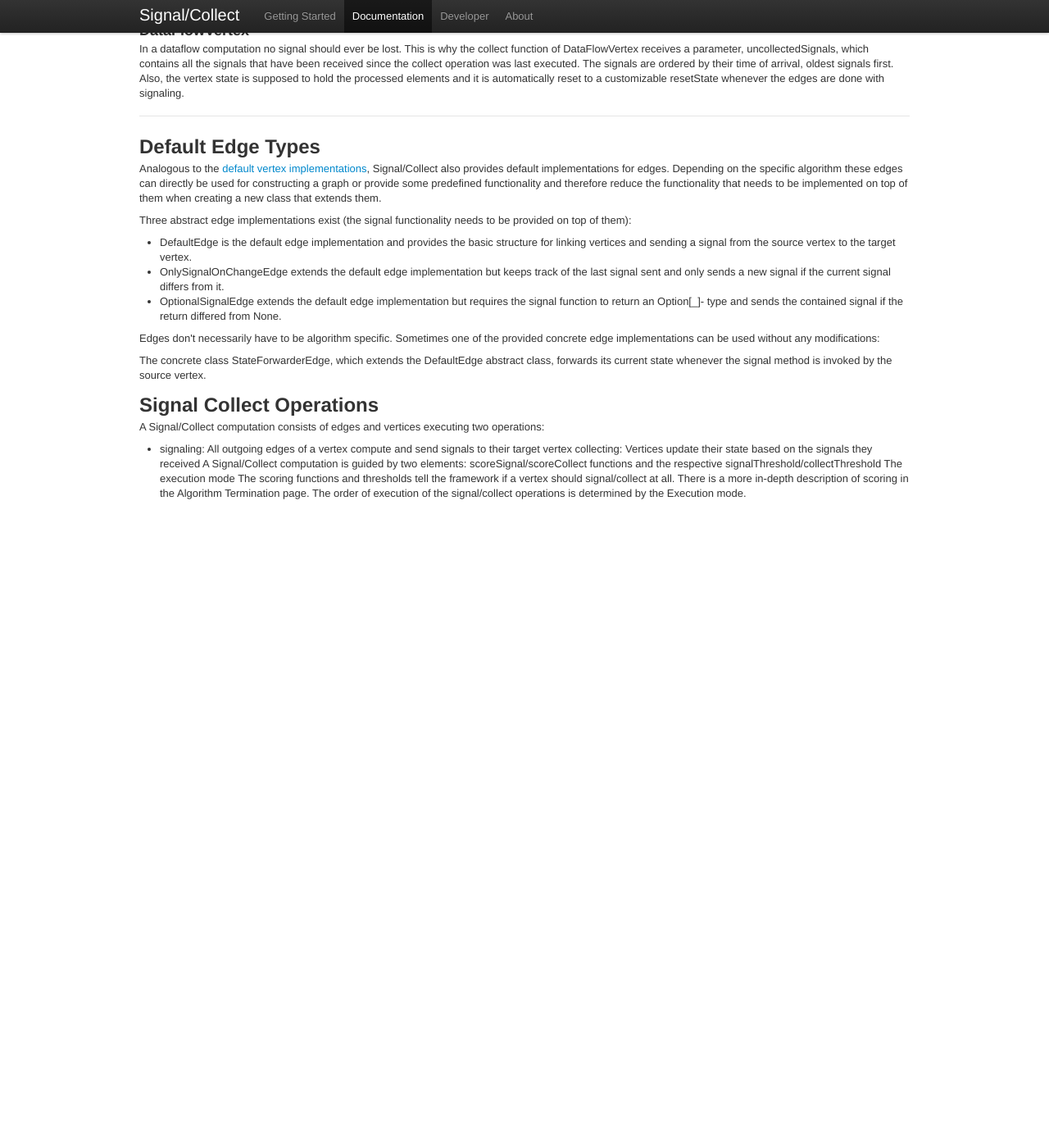
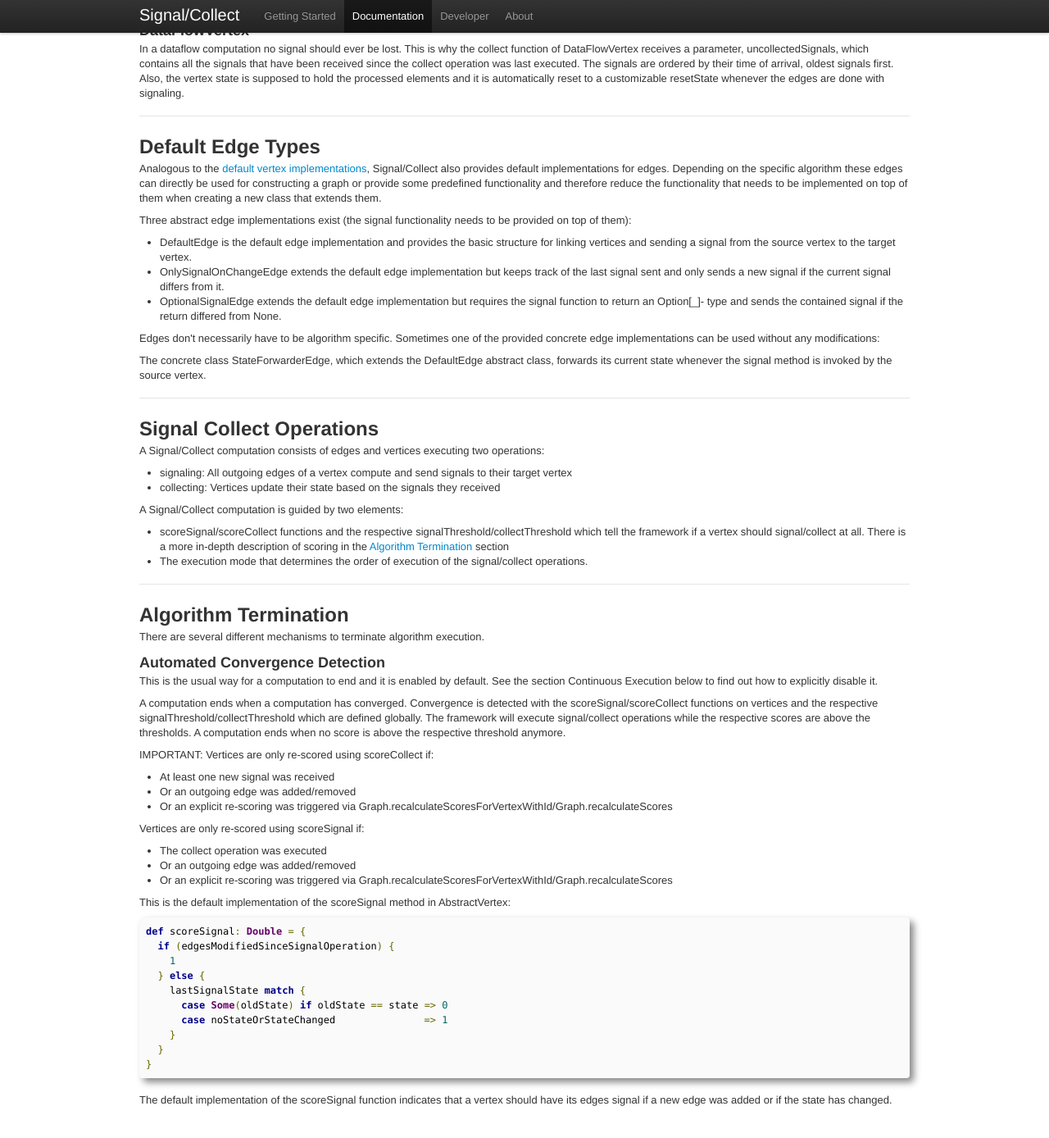
Before and after one commit to uzh/signal-collect, a Jekyll site: the page built from documentation.html, in a window 1280 px wide and 1400 px high, scrolled down 1018 px. Shown: the top 1388 px of the window at 82% size. Built offline with Jekyll 4.4.1, drawn with Linux system fonts in a browser that asks for light colours; comment, search, counter and statistics services are not loaded; before the commit the page ends 1678 px from its top, so only the background shows below that.

Commit message:
more docu

```diff
--- a/documentation.html
+++ b/documentation.html
@@ -65,14 +65,63 @@
 
 <p>The concrete class StateForwarderEdge, which extends the DefaultEdge abstract class, forwards its current state whenever the signal method is invoked by the source vertex.</p>
 
+<hr class="soften">
+
 <h2 id="SignalCollectOperations">Signal Collect Operations</h2>
 <p>A Signal/Collect computation consists of edges and vertices executing two operations:</p>
 
 <ul>
-<li>signaling: All outgoing edges of a vertex compute and send signals to their target vertex
-collecting: Vertices update their state based on the signals they received
-A Signal/Collect computation is guided by two elements:
+<li>signaling: All outgoing edges of a vertex compute and send signals to their target vertex</li>
+<li>collecting: Vertices update their state based on the signals they received</li>
+</ul>
 
-scoreSignal/scoreCollect functions and the respective signalThreshold/collectThreshold
-The execution mode
-The scoring functions and thresholds tell the framework if a vertex should signal/collect at all. There is a more in-depth description of scoring in the Algorithm Termination page. The order of execution of the signal/collect operations is determined by the Execution mode.
+<p>A Signal/Collect computation is guided by two elements:</p>
+
+<ul>
+<li>scoreSignal/scoreCollect functions and the respective signalThreshold/collectThreshold which tell  the framework if a vertex should signal/collect at all. There is a more in-depth description of scoring in the <a href="#AlgorithmTermination">Algorithm Termination</a> section</li>
+<li>The execution mode that determines the order of execution of the signal/collect operations.
+</ul>
+
+<hr class="soften">
+
+<h2 id="AlgorithmTermination">Algorithm Termination</h2>
+<p>There are several different mechanisms to terminate algorithm execution.</p>
+
+<h3>Automated Convergence Detection</h3>
+<p>This is the usual way for a computation to end and it is enabled by default. See the section Continuous Execution below to find out how to explicitly disable it.</p>
+
+<p>A computation ends when a computation has converged. Convergence is detected with the scoreSignal/scoreCollect functions on vertices and the respective signalThreshold/collectThreshold which are defined globally. The framework will execute signal/collect operations while the respective scores are above the thresholds. A computation ends when no score is above the respective threshold anymore.</p>
+
+<p>IMPORTANT: Vertices are only re-scored using scoreCollect if:</p>
+<ul>
+	<li>At least one new signal was received</li>
+	<li>Or an outgoing edge was added/removed</li>
+	<li>Or an explicit re-scoring was triggered via Graph.recalculateScoresForVertexWithId/Graph.recalculateScores</li>
+</ul>
+
+
+
+<p>Vertices are only re-scored using scoreSignal if:</p>
+
+<ul>
+	<li>The collect operation was executed</li>
+	<li>Or an outgoing edge was added/removed</li>
+	<li>Or an explicit re-scoring was triggered via Graph.recalculateScoresForVertexWithId/Graph.recalculateScores</li>
+</ul>
+
+
+
+<p>This is the default implementation of the scoreSignal method in AbstractVertex:</p>
+
+<pre class="prettyprint lang-scala">def scoreSignal: Double = {
+  if (edgesModifiedSinceSignalOperation) {
+    1
+  } else {
+    lastSignalState match {
+      case Some(oldState) if oldState == state => 0
+      case noStateOrStateChanged               => 1
+    }
+  }
+}</pre>
+
+<p>The default implementation of the scoreSignal function indicates that a vertex should have its edges signal if a new edge was added or if the state has changed.</p>
```
